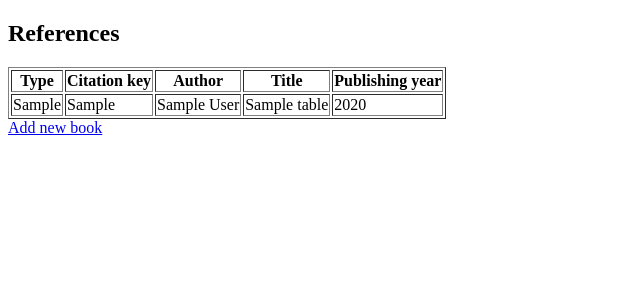
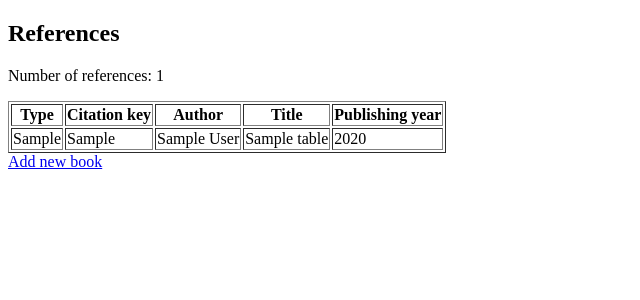
Before and after one commit to nessamerivirta/jugu_miniprojekti, a Flask app: page /view_references in a window 1280 px wide. Shown: the top 300 px of the page, without its empty margins (0-640 px from the left). Run offline with Flask 3, Linux system fonts and the light colour scheme; tables that the repository leaves empty hold one stand-in row (values such as "Sample post").

Commit message:
Add reference counter to references page

```diff
--- a/src/templates/references.html
+++ b/src/templates/references.html
@@ -16,6 +16,8 @@ References
 <body>
 
   {% if references %}
+    <p>Number of references: {{ references|length }}</p>
+
     <table border="1">
       <tr>
         <th>Type</th>
```
